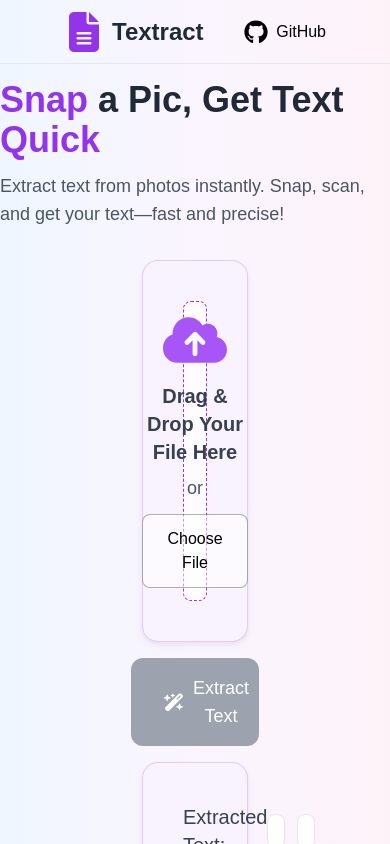
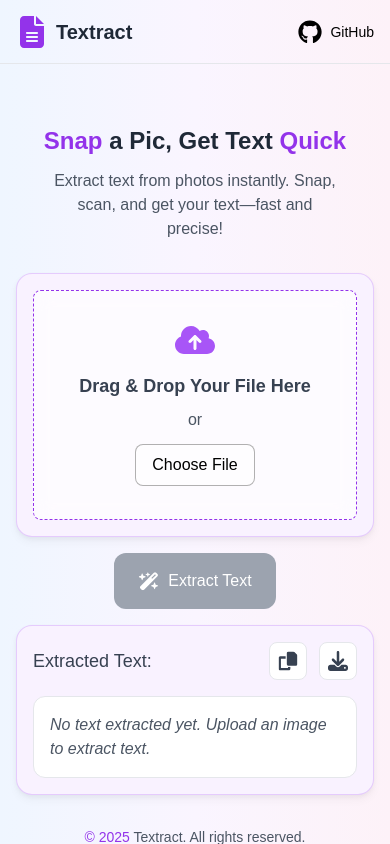
Before and after one commit to devtitus/Project-Textract, a Next.js app in the folder ocr-frontend/: page / in a window 390 px wide. Shown: the top 844 px of the page. Built offline with nearby package versions, Linux system fonts and the light colour scheme.

Commit message:
Frontend responsiveness update

```diff
--- a/ocr-frontend/app/components/Header.jsx
+++ b/ocr-frontend/app/components/Header.jsx
@@ -5,15 +5,15 @@ const GitHubIcon = () => <FaGithub className="w-6 h-6" />;
 
 const Header = () => {
     return (
-        <header className='flex w-full h-16 py-2 items-center px-16 border-b fixed top-0 bg-bg-gradient'>
+        <header className='flex w-full h-16 py-2 items-center px-4 md:px-16 border-b'>
             <div className='flex flex-row items-center justify-between w-full'>
                 <a className="flex items-center gap-2" href='/'>
-                    <img src="/logo.svg" alt="App Logo" className="w-10 h-10" />
-                    <p className="text-2xl font-poppins font-bold text-[#1F2937]">Textract</p>
+                    <img src="/logo.svg" alt="App Logo" className="w-8 md:w-10 h-8 md:h-10" />
+                    <p className="text-xl md:text-2xl font-poppins font-bold text-[#1F2937]">Textract</p>
                 </a>
                 <a href="https://github.com/your-username/your-repo" target="_blank" rel="noopener noreferrer" className="flex items-center space-x-2 hover:text-[#9333EA]">
                     <GitHubIcon />
-                    <span className="font-poppins font-normal">GitHub</span>
+                    <span className="font-poppins font-normal text-sm md:text-base">GitHub</span>
                 </a>
             </div>
         </header>
--- a/ocr-frontend/app/components/OutputComponent.jsx
+++ b/ocr-frontend/app/components/OutputComponent.jsx
@@ -25,27 +25,27 @@ const OutputComponent = ({ ExtractedText }) => {
             const url = URL.createObjectURL(blob);
             const a = document.createElement('a');
             a.href = url;
-            a.download = 'extracted-text.txt';
+            a.download = 'Textract-DigitalCopy.txt';
             a.click();
             URL.revokeObjectURL(url);
         }
     };
 
     return (
-        <div className='flex flex-col items-center mt-4 w-3/5 px-16'>
-            <div className='w-full flex flex-col gap-4 bg-[#F9F2FF] border border-[#A855F740] p-10 rounded-2xl shadow-[0px_2px_4px_0px_rgba(0,0,0,0.04),0px_5px_10px_0px_rgba(0,0,0,0.04)]'>
+        <div className='flex flex-col items-center mt-4 w-full md:w-full lg:w-3/5 px-4 md:px-16'>
+            <div className='w-full flex flex-col gap-4 bg-[#F9F2FF] border border-[#A855F740] p-4 md:p-8 rounded-2xl shadow-[0px_2px_4px_0px_rgba(0,0,0,0.04),0px_5px_10px_0px_rgba(0,0,0,0.04)]'>
                 <div className='flex flex-row items-center justify-between'>
-                    <h2 className='text-[#374151] font-poppins text-xl'>Extracted Text:</h2>
-                    <div className='flex flex-row gap-3 items-center w-auto relative'> {/* Add relative here */}
+                    <h2 className='text-[#374151] font-poppins text-lg md:text-xl'>Extracted Text:</h2>
+                    <div className='flex flex-row gap-3 items-center w-auto relative'>
                         <button
                             onClick={handleCopyText}
                             className="border border-[#E5E7EB] p-2 bg-white rounded-lg hover:bg-gray-100 transition-colors"
                         >
-                            <img src="/copy.svg" alt="Copy Icon" className="w-4 h-4" />
+                            <img src="/copy.svg" alt="Copy Icon" className="w-5 h-5 sm:w-6 sm:h-6" />
                         </button>
                         {/* "Copied" Badge */}
                         {showCopiedBadge && (
-                            <div className="absolute -top-8 right-0 bg-green-500 text-white text-xs px-2 py-1 rounded">
+                            <div className="absolute -top-8 right-6 sm:right-9 md:right-6 bg-green-500 text-white text-xs px-2 py-1 rounded">
                                 Copied!
                             </div>
                         )}
@@ -53,12 +53,12 @@ const OutputComponent = ({ ExtractedText }) => {
                             onClick={handleDownloadText}
                             className="border border-[#E5E7EB] p-2 bg-white rounded-lg hover:bg-gray-100 transition-colors"
                         >
-                            <img src="/download.svg" alt="Download Icon" className="w-4 h-4" />
+                            <img src="/download.svg" alt="Download Icon" className="w-5 h-5 sm:w-6 sm:h-6" />
                         </button>
                     </div>
                 </div>
                 <pre
-                    className='border border-[#E5E7EB] p-4 font-poppins'
+                    className='border border-[#E5E7EB] p-4 font-poppins text-base md:text-base'
                     style={{
                         whiteSpace: 'pre-wrap',
                         background: '#fff',
--- a/ocr-frontend/app/components/UploadComponent.jsx
+++ b/ocr-frontend/app/components/UploadComponent.jsx
@@ -50,11 +50,11 @@ const UploadComponent = ({ onTextExtracted }) => {
     });
 
     return (
-        <div className="flex flex-col items-center mt-8 w-3/5 px-16">
-            <div className="w-full bg-[#F9F2FF] border border-[#A855F740] p-10 rounded-2xl shadow-[0px_2px_4px_0px_rgba(0,0,0,0.04),0px_5px_10px_0px_rgba(0,0,0,0.04)]">
+        <div className="flex flex-col items-center mt-8 w-full lg:w-3/5 md:w-full px-4 md:px-16">
+            <div className="w-full bg-[#F9F2FF] border border-[#A855F740] p-4 md:p-8 rounded-2xl shadow-[0px_2px_4px_0px_rgba(0,0,0,0.04),0px_5px_10px_0px_rgba(0,0,0,0.04)]">
                 <div
                     {...getRootProps()}
-                    className={`w-full h-[300px] rounded-lg border-dashed border border-[#9333EA] flex flex-col items-center justify-center cursor-pointer bg-white ${isDragActive ? 'border-[#9333EA]' : ''
+                    className={`w-full h-[200px] xs:h-[230px] md:h-[280px] rounded-lg border-dashed border border-[#9333EA] flex flex-col items-center justify-center cursor-pointer bg-white ${isDragActive ? 'border-[#9333EA]' : ''
                         }`}
                     style={{
                         backdropFilter: 'blur(10px)',
@@ -63,12 +63,12 @@ const UploadComponent = ({ onTextExtracted }) => {
                 >
                     <input {...getInputProps()} />
                     <div className="text-center flex flex-col items-center">
-                        <img src="/upload.svg" className="w-16 h-auto" />
-                        <p className="text-[#374151] font-poppins font-semibold text-xl mt-4">Drag & Drop Your File Here</p>
-                        <p className="text-lg font-poppins text-[#4B5563] mt-2">or</p>
+                        <img src="/upload.svg" className="w-12 xs:w-10 md:w-16 h-auto" />
+                        <p className="text-[#374151] font-poppins font-semibold text-lg md:text-xl mt-4">Drag & Drop Your File Here</p>
+                        <p className="text-base md:text-lg font-poppins text-[#4B5563] mt-2">or</p>
                         <button
                             type="button"
-                            className="mt-3 px-6 py-3 font-poppins bg-[#FFFFFF80] text-black border border-[#1e1e1e58] rounded-lg hover:bg-[#9333EA] hover:text-white"
+                            className="mt-3 px-4 md:px-6 py-2 md:py-3 font-poppins bg-[#FFFFFF80] text-black border border-[#1e1e1e58] rounded-lg hover:bg-[#9333EA] hover:text-white"
                         >
                             Choose File
                         </button>
@@ -80,7 +80,7 @@ const UploadComponent = ({ onTextExtracted }) => {
                 <button
                     type="submit"
                     disabled={loading || !file}
-                    className={`flex flex-row gap-2 font-poppins items-center px-8 py-4 text-white rounded-xl text-lg ${loading || !file
+                    className={`flex flex-row gap-2 font-poppins items-center px-6 sm:px-6 sm:py-4 xs:px-6 xs:py-4 md:px-8 py-3 md:py-4 text-white rounded-xl text-base md:text-lg ${loading || !file
                         ? "bg-gray-400 cursor-not-allowed"
                         : "bg-gradient-to-r from-[#9333EA] to-[#3B82F6] shadow-none hover:shadow-[0_0_8px_#9333EA] transition-all ease-in-out duration-500"
                         }`}
--- a/ocr-frontend/app/globals.css
+++ b/ocr-frontend/app/globals.css
@@ -4,6 +4,11 @@
 
 @import url("https://fonts.googleapis.com/css2?family=Inter:ital,opsz,wght@0,14..32,100..900;1,14..32,100..900&family=Poppins:ital,wght@0,100;0,200;0,300;0,400;0,500;0,600;0,700;0,800;0,900;1,100;1,200;1,300;1,400;1,500;1,600;1,700;1,800;1,900&display=swap");
 
+html,
+body {
+  height: 100%;
+}
+
 .special-text {
   color: #9333ea;
 }
--- a/ocr-frontend/app/layout.js
+++ b/ocr-frontend/app/layout.js
@@ -1,15 +1,4 @@
-import { Geist, Geist_Mono } from "next/font/google";
 import "./globals.css";
-
-const geistSans = Geist({
-  variable: "--font-geist-sans",
-  subsets: ["latin"],
-});
-
-const geistMono = Geist_Mono({
-  variable: "--font-geist-mono",
-  subsets: ["latin"],
-});
 
 export const metadata = {
   title: "Create Next App",
@@ -19,9 +8,7 @@ export const metadata = {
 export default function RootLayout({ children }) {
   return (
     <html lang="en">
-      <body
-        className={`${geistSans.variable} ${geistMono.variable} antialiased`}
-      >
+      <body className="bg-bg-gradient">
         {children}
       </body>
     </html>
--- a/ocr-frontend/app/page.js
+++ b/ocr-frontend/app/page.js
@@ -9,11 +9,16 @@ export default function Home() {
   const [text, setText] = useState('');
 
   return (
-    <div className='bg-bg-gradient w-full h-full pb-4'>
+    <div className='w-full h-full pb-4'>
       <Header />
-      <div className='flex flex-col items-center justify-center mt-16 gap-3'>
-        <h1 className='font-poppins text-4xl font-bold text-[#1F2937] mt-4'><span className='special-text'>Snap</span> a Pic, Get Text <span className='special-text'>Quick</span></h1>
-        <p className='font-poppins text-lg font-normal text-[#4B5563]'>Extract text from photos instantly. Snap, scan, and get your text—fast and precise!</p>
+      <div className='sm:flex sm:flex-col sm:justify-center sm:h-full xs:flex xs:flex-col xs:justify-center xs:h-full md:flex md:flex-col md:justify-center md:h-full lg:flex lg:flex-col lg:justify-center lg:h-full'>
+        <div className='flex flex-col items-center justify-center lg:mt-16 md:mt-16 2xl:mt-0 gap-3 px-4 md:px-0'>
+          <h1 className='font-poppins text-2xl sm:text-3xl md:text-4xl font-bold text-[#1F2937] mt-4 text-center'>
+            <span className='special-text'>Snap</span> a Pic, Get Text <span className='special-text'>Quick</span>
+          </h1>
+          <p className='xs:w-[80%] font-poppins text-base md:text-lg font-normal text-[#4B5563] text-center'>
+            Extract text from photos instantly. Snap, scan, and get your text—fast and precise!
+          </p>
         </div>
         <div className='w-full flex flex-row justify-center'>
           <UploadComponent onTextExtracted={setText} />
@@ -21,7 +26,10 @@ export default function Home() {
         {/* Always render OutputComponent */}
         <div className='w-full flex flex-col items-center justify-center'>
           <OutputComponent ExtractedText={text} />
-        <span className='text-[#4B5563] font-poppins align-middle text-sm mt-8'><span className='special-text'>© 2025</span> Textract. All rights reserved.</span>
+          <span className='text-[#4B5563] font-poppins align-middle text-sm mt-8'>
+            <span className='special-text'>© 2025</span> Textract. All rights reserved.
+          </span>
+        </div>
       </div>
     </div>
   );
--- a/ocr-frontend/tailwind.config.mjs
+++ b/ocr-frontend/tailwind.config.mjs
@@ -14,6 +14,14 @@ export default {
         'custom-gradient': 'linear-gradient(90deg, #9333EA 0%, #3B82F6 100%)',
         'bg-gradient': 'linear-gradient(90deg, #EFF6FF 0%, #FAF5FF 50%, #FDF2F8 100%)'
       },
+      screens: {
+        'xs': '360px',
+        'sm': '480px',   // Small devices (phones)
+        'md': '768px',   // Medium devices (tablets)
+        'lg': '1024px',  // Large devices (laptops)
+        'xl': '1280px',  // Extra large devices (desktops)
+        '2xl': '1536px', // Extra extra large devices (large desktops)
+      },
     },
   },
   plugins: [],
```
Lines whose indentation alone changed are shown as unchanged.
